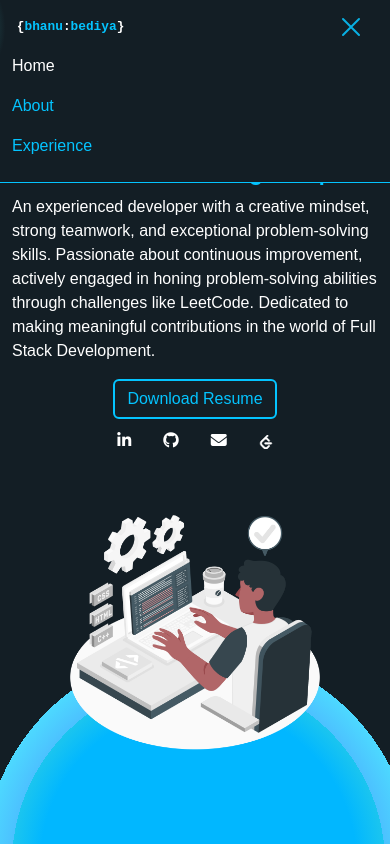
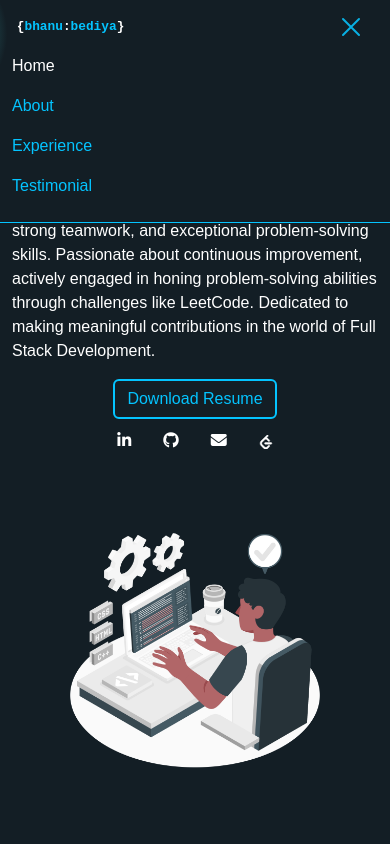
Before and after one commit to Bhanubediya/bhanu_portfolio, a React (Create React App) app: page / in a window 390 px wide. Both pictures are taken after a click on the button "Toggle navigation". Shown: the top 844 px of the page. Built offline with nearby package versions, Linux system fonts and the light colour scheme.

Commit message:
responsive changes made

```diff
--- a/src/Components/Header.js
+++ b/src/Components/Header.js
@@ -37,6 +37,9 @@ export default function Header(){
         <li className="nav-item col-lg-2">
           <Link className="nav-link" smooth spy activeClass="active"  to="work" >Experience</Link>
         </li>
+        <li className="nav-item col-lg-2">
+          <Link className="nav-link" smooth spy activeClass="active"  to="testimonial" >Testimonial</Link>
+        </li>
       </ul>
 
     </div>
--- a/src/Components/Home.js
+++ b/src/Components/Home.js
@@ -22,9 +22,9 @@ export default function Home() {
   return (
     <>
       <section id="home">
-        <div className="homesection" >
+        <div className="homesection" style={{height:"100vh"}}>
           <div className="container">
-            <div className="d-flex pb-5 pt-5">
+            <div className="d-flex pb-3 pt-5">
               <div className="col-lg-6 col-md-6 col-sm-12">
                 <div className="intro" data-aos="fade-right">
                   <div className="introHeading">
@@ -140,7 +140,7 @@ export default function Home() {
           </div>
         </div>
       </section>
-      <div className="container" style={{ paddingTop: "4em" }}>
+      <div className="container about-cont" >
         <div className="row">
           <section className="pt-5" id="about">
             <About />
@@ -151,7 +151,7 @@ export default function Home() {
             </h2>
             <WorkExperience />
           </section>
-          <section id="testimonial">
+          <section id="testimonial" className="pt-4">
           <h2 className="text-center text-orange pt-5 pb-3">
              Testimonials
             </h2>
--- a/src/Components/Testimonial.js
+++ b/src/Components/Testimonial.js
@@ -33,15 +33,42 @@ setTestimonies(testimonies.map((item) =>
 ));
 }
   return (
-    <>
-        <swiper-container className="mySwiper" center-slides="true" navigation="true" pagination="true" pagination-clickable="true" space-between="30"
-    slides-per-view="3"
+    <div  data-aos="fade-up"
+    data-aos-duration="800">
+        <swiper-container className="mySwiper" center-slides="true" navigation="true" pagination="true" pagination-clickable="true"
+
     style={
       {
-      "--swiper-navigation-color": "aliceblue",
+      "--swiper-navigation-color": "beige",
       "--swiper-pagination-color": "rgb(4 196 255)",
       "--swiper-pagination-bullet-inactive-color":"#fff"
-      }}>
+      }}
+      breakpoints={
+        JSON.stringify({
+          300:{
+            slidesPerView: 1,
+          }
+           ,
+            640:{
+                slidesPerView: 1,
+            },
+
+            768: {
+                slidesPerView: 2,
+                spaceBetween: 40,
+            },
+
+            1024: {
+                slidesPerView: 3,
+                spaceBetween: 20,
+            },
+            1367:{
+                slidesPerView: 4,
+                spaceBetween: 40,
+            }
+        })
+    }
+      >
         {testimonies.map((item)=>(
 
           <swiper-slide key={item.id}>
@@ -51,7 +78,7 @@ setTestimonies(testimonies.map((item) =>
   {item.showMore ? item.desc : `${item.desc.substring(0, 170)}`}
   {item.desc.length > 170 && (
                   <span
-                    className="text-secondary"
+                    className="text-primary"
                     onClick={() => handleShowMore(item.id)}
                     style={{ cursor: "pointer", marginLeft: "5px" }}
                   >
@@ -73,6 +100,6 @@ setTestimonies(testimonies.map((item) =>
         ))}
         </swiper-container>
 
-    </>
+    </div>
   )
 }
--- a/src/Styles/App.css
+++ b/src/Styles/App.css
@@ -38,7 +38,7 @@
     text-align: center;
   }
   .heroImg{
-    padding-top: 1.9rem;
+    padding-top: 6rem;
     width:16rem;
    }
    .intro{
@@ -48,4 +48,14 @@
    .navbar-brand >strong{
     font-size: 0.8rem!important;
    }
+
 }
+@media screen and (max-width: 413px) {
+  .heroImg{
+    padding-top: 3rem;
+    width:16rem;
+   }
+   .about-cont{
+    padding-top: 4em;
+   }
+}
--- a/src/index.css
+++ b/src/index.css
@@ -27,7 +27,7 @@ body {
 @media screen and (max-width: 767px) {
   body {
     /* background: radial-gradient(circle at 50.9% 22.2%, rgb(255, 125, 4) 5%, rgb(252, 148, 51) 5.9%, rgb(255, 163, 76) 5.9%, rgb(255, 163, 77) 6.8%, rgb(19, 30, 37) 4.5%, rgb(19, 30, 37) 66%); */
-    background: radial-gradient(circle at 50.9% 21.5%, rgb(1, 183, 255) 5%, rgb(27, 197, 239) 5.9%, rgb(76 193 255) 5.9%, rgb(77 217 255) 6.8%, rgb(19, 30, 37) 4.5%, rgb(19, 30, 37) 66%);
+    background: radial-gradient(circle at 0% 0%, rgb(1, 183, 255) 0%, rgb(27, 197, 239) 0%, rgb(76 193 255) 0%, rgb(77 217 255) 0%, rgb(19, 30, 37) 0%, rgb(19, 30, 37) 100%);
   }
 }
 code {
@@ -36,8 +36,7 @@ code {
 
 swiper-container {
   width: 100%;
-  height: 100%;
-  padding-bottom: 8rem;
+  height: 31rem;
 }
 
 swiper-slide {
@@ -72,14 +71,13 @@ figure.snip1192 * {
 }
 figure.snip1192 img {
   max-width: 100%;
-
-border-radius: 8px;
-
+  border-radius: 8px;
   margin-bottom: 10px;
   display: inline-block;
   z-index: 1;
   position: relative;
 }
+
 figure.snip1192 blockquote {
   margin: 0;
   display: block;
@@ -120,7 +118,7 @@ figure.snip1192 .author {
 figure.snip1192 .author h5 {
   opacity: 0.8;
   margin: 0;
-  font-weight: 800;
+  font-weight: 500;
 }
 figure.snip1192 .author h5 span {
   font-weight: 400;
```
